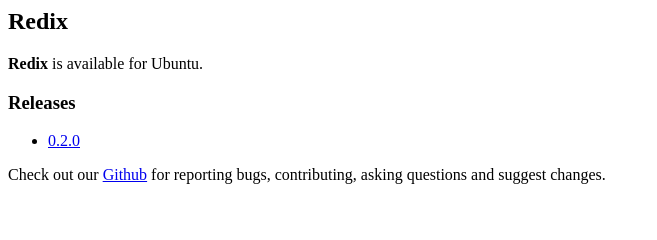
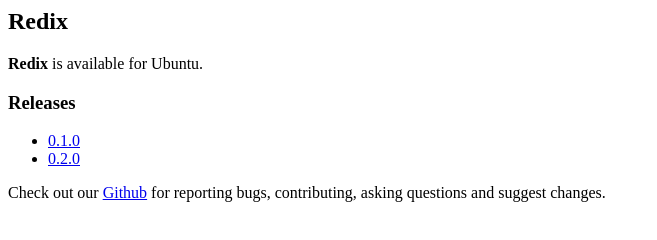
Before and after one commit to victorsferreira/victorsferreira.github.io, a website: page index.html in a window 1280 px wide. Shown: the whole page, without its empty margins (0-657 px from the left). Drawn offline with Linux system fonts and the light colour scheme.

Commit message:
New app release

```diff
--- a/index.html
+++ b/index.html
@@ -12,7 +12,7 @@
     <h3>Releases</h3>
     <ul>
         <!-- Releases list should be here -->
-    <li><a href="releases/redix_0.2.0_amd64.deb">0.2.0</a></li></ul>
+    <li><a href="releases/redix-app_0.1.0_amd64.deb">0.1.0</a></li><li><a href="releases/redix_0.2.0_amd64.deb">0.2.0</a></li></ul>
 
     Check out our <a href="https://github.com/victorsferreira/redix" target="_blank">Github</a> for reporting bugs, contributing, asking questions and suggest changes.
 
```
Also changed, not shown: 1 other file.
